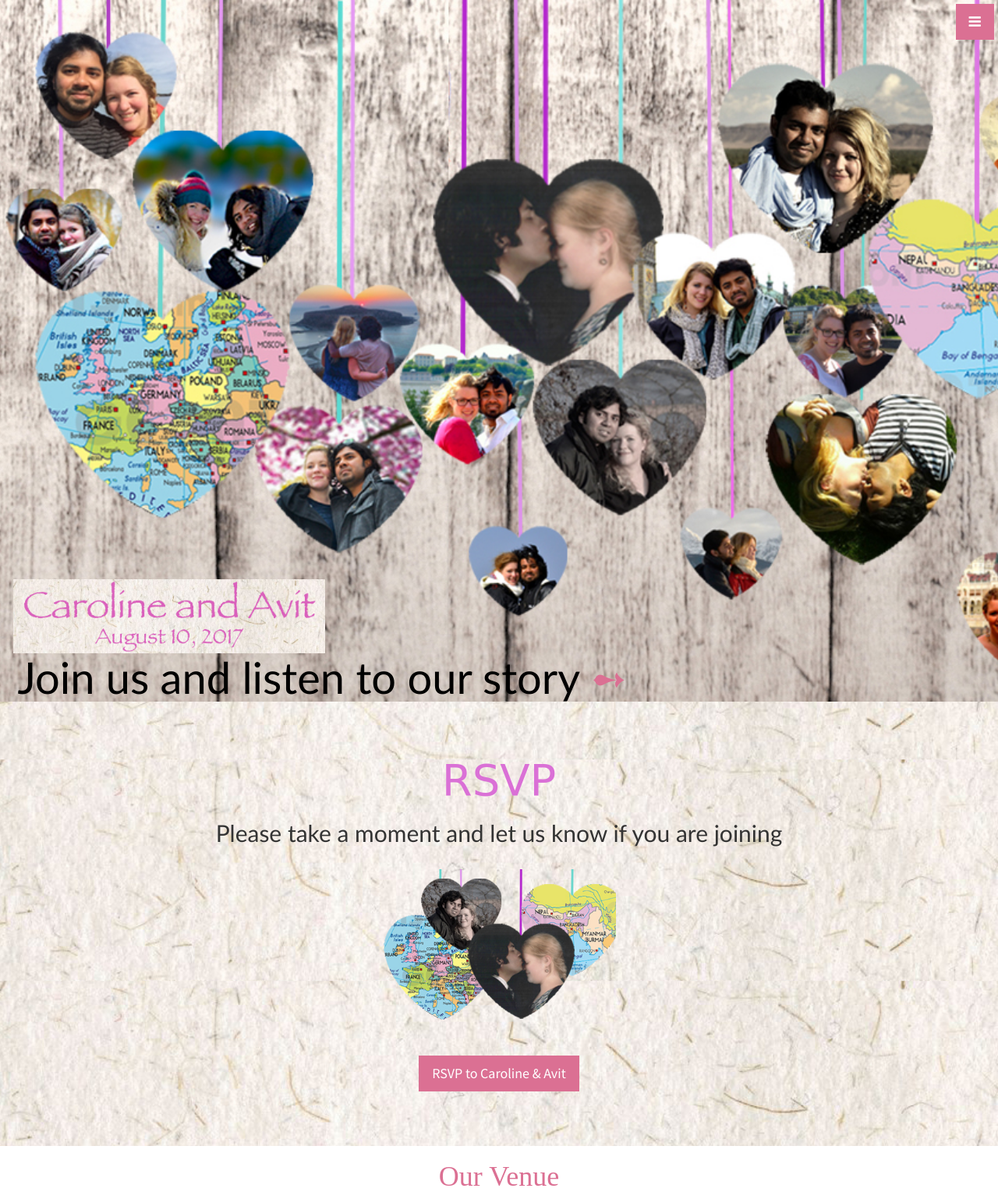
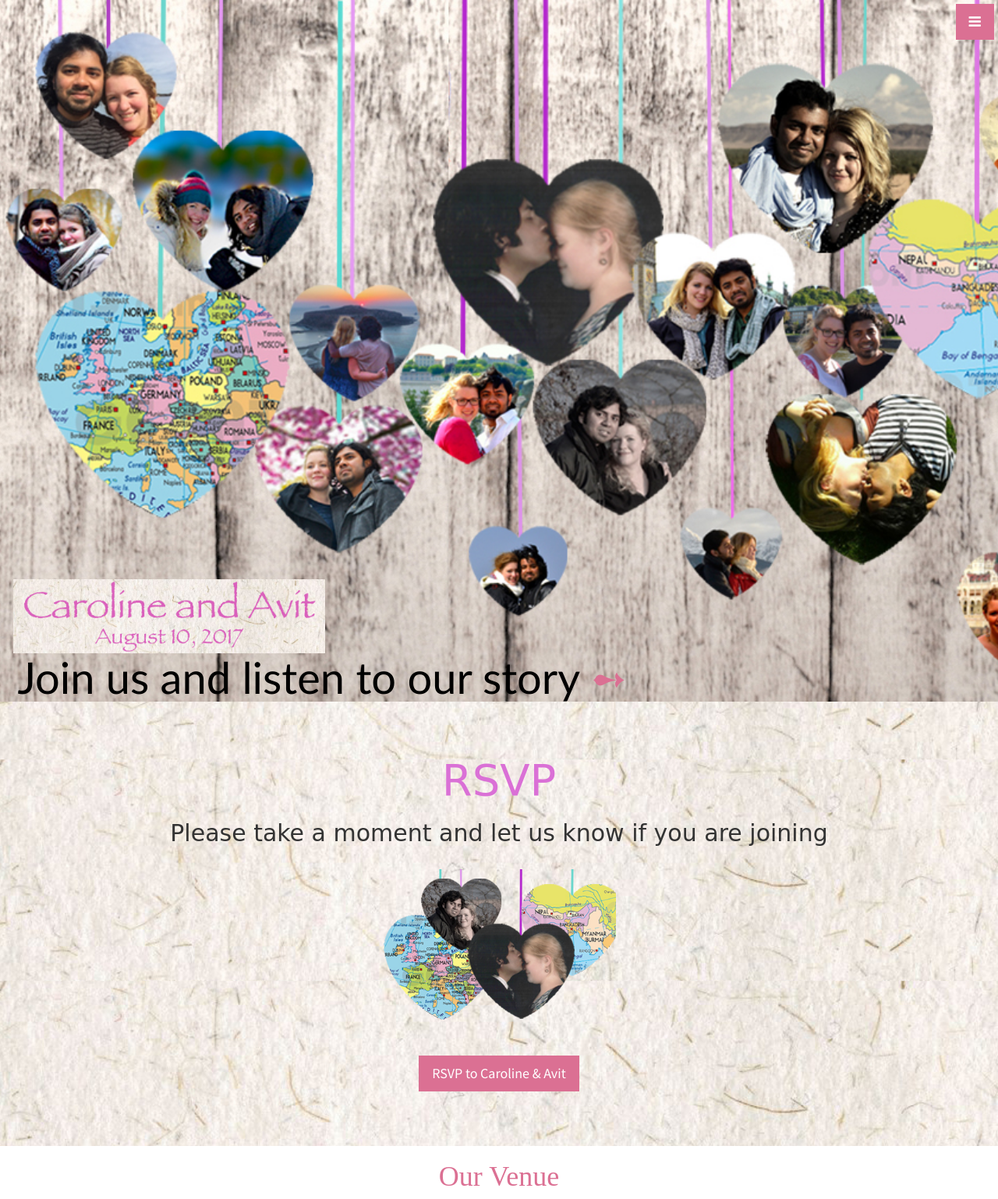
Before and after one commit to MonchiLin/carowedavit.github.io, a Jekyll site: the page built from index.html, in a window 1280 px wide. Shown: the top 1538 px of the page at 78% size. Built offline with Jekyll 4.4.1, drawn with Linux system fonts in a browser that asks for light colours; grey boxes are pictures that could not be loaded.

Commit message:
font updated

```diff
--- a/_includes/rsvp.html
+++ b/_includes/rsvp.html
@@ -3,7 +3,7 @@
     <div class="row">
       <div class="col-lg-12 text-center">
       <h1 style="font-family: Comic Sans MS; font-size: 4em; color: #DA70D6;">RSVP</h1>
-        <h2 style="font-family: Trebuchet MS;">Please take a moment and let us know if you are joining</h2>
+        <h2 style="font-family: Comic Sans MS;">Please take a moment and let us know if you are joining</h2>
         <br>
         <p class="lead"><img src="img/rsvp_pic.png" alt="rsvp pic" style="width:300px;"></p>
         <br>
```
